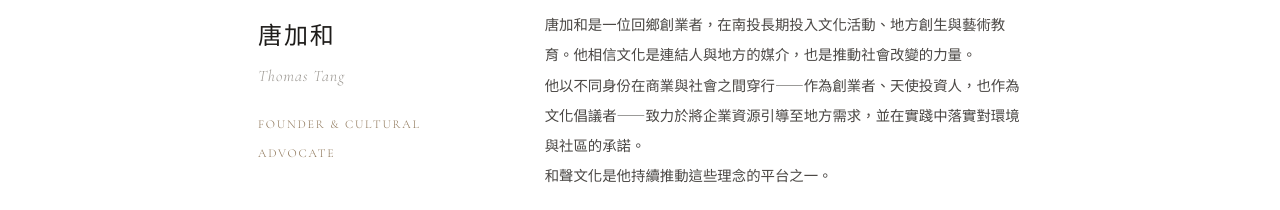
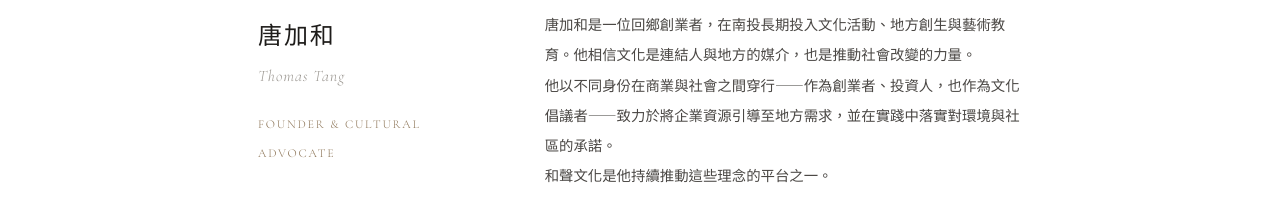
Before and after one commit to tangchiaho/harmonyculture.art, a plain HTML site: page about.html in a window 1280 px wide. Shown: the part 979-1189 px from the top of the page. Drawn offline with nearby package versions, Linux system fonts and the light colour scheme.

Commit message:
Update keywords in metadata and refine founder's description in about.html for improved clarity and relevance to the organization's mission.

```diff
--- a/about.html
+++ b/about.html
@@ -5,7 +5,7 @@
   <meta name="viewport" content="width=device-width, initial-scale=1.0">
   <title>關於和聲文化 — Harmony Culture</title>
   <meta name="description" content="和聲文化由南投回鄉創業者唐加和 Thomas Tang 發起，致力於文化合作、藝術教育、地方創生與環境永續，連結企業資源與地方社區。">
-  <meta name="keywords" content="和聲文化, Harmony Culture, 唐加和, Thomas Tang, 文化平台, 文化理念, 地方創生, 南投, 回鄉青年, 天使投資人, 企業顧問, 偏鄉藝術教育, 環境永續, 社區文化, 音樂活動">
+  <meta name="keywords" content="和聲文化, Harmony Culture, 唐加和, Thomas Tang, 文化平台, 文化理念, 地方創生, 南投, 回鄉青年, 投資人, 企業顧問, 偏鄉藝術教育, 環境永續, 社區文化, 音樂活動">
   <meta property="og:title" content="關於和聲文化 — Harmony Culture">
   <meta property="og:description" content="和聲文化的理念與創辦人介紹。由唐加和 Thomas Tang 發起，致力於文化合作與地方文化連結。">
   <meta property="og:url" content="https://www.harmonyculture.art/about.html">
@@ -61,7 +61,7 @@
         </div>
         <div class="founder-bio">
           <p>唐加和是一位回鄉創業者，在南投長期投入文化活動、地方創生與藝術教育。他相信文化是連結人與地方的媒介，也是推動社會改變的力量。</p>
-          <p>他以不同身份在商業與社會之間穿行——作為創業者、天使投資人，也作為文化倡議者——致力於將企業資源引導至地方需求，並在實踐中落實對環境與社區的承諾。</p>
+          <p>他以不同身份在商業與社會之間穿行——作為創業者、投資人，也作為文化倡議者——致力於將企業資源引導至地方需求，並在實踐中落實對環境與社區的承諾。</p>
           <p>和聲文化是他持續推動這些理念的平台之一。</p>
         </div>
       </div>
```
